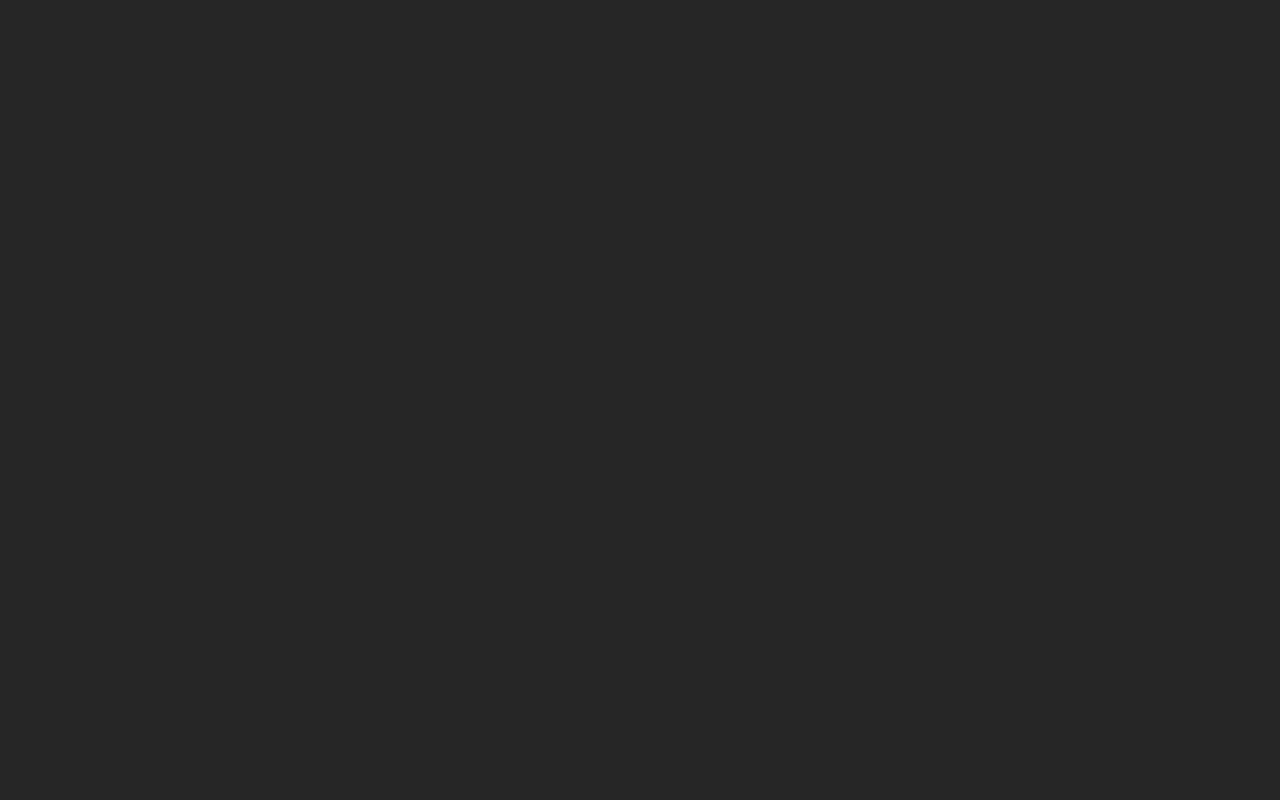
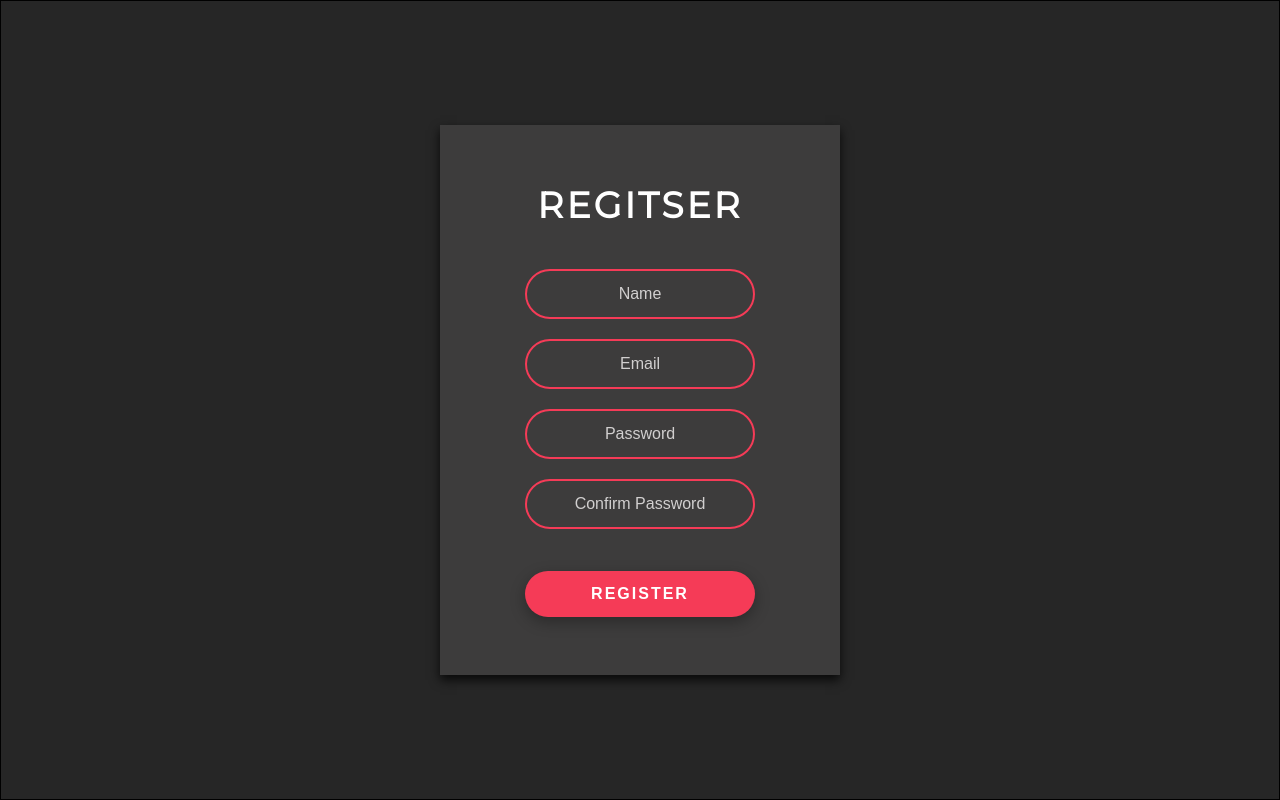
Before and after one commit to makdoom/MERN_Login_System, a React (Create React App) app in the folder client/: page /register in a window 1280 px wide. Built offline with nearby package versions, Linux system fonts and the light colour scheme.

Commit message:
Completed Registration UI

```diff
--- a/client/src/App.js
+++ b/client/src/App.js
@@ -6,6 +6,7 @@ import Counter from "./components/Counter";
 import { BrowserRouter as Router, Switch, Route } from "react-router-dom";
 import Home from "./components/Home";
 import Login from "./components/Login";
+import Register from "./components/Register";
 
 function App() {
   return (
@@ -14,7 +15,7 @@ function App() {
         <Provider store={store}>
           <div className="app">
             <Route exact path="/login" component={Login} />
-            <Route exact path="/counter" component={Counter} />
+            <Route exact path="/register" component={Register} />
           </div>
         </Provider>
       </Switch>
--- /dev/null
+++ b/client/src/components/Register.js
@@ -0,0 +1,25 @@
+import React from "react";
+import "../stylesheets/register.css";
+
+const Register = () => {
+  return (
+    <div className="register">
+      <div className="register__box">
+        <form className="form__control">
+          <div className="register__header">
+            <h2>Regitser</h2>
+          </div>
+          <div className="register__body">
+            <input type="text" name="name" placeholder="Name" />
+            <input type="email" placeholder="Email" />
+            <input type="password" placeholder="Password" />
+            <input type="password" placeholder="Confirm Password" />
+            <button type="submit">Register</button>
+          </div>
+        </form>
+      </div>
+    </div>
+  );
+};
+
+export default Register;
--- /dev/null
+++ b/client/src/stylesheets/register.css
@@ -0,0 +1,97 @@
+.register {
+  width: 100%;
+  height: 100%;
+  border: 1px solid #000;
+  display: flex;
+  justify-content: center;
+  align-items: center;
+  font-family: "Montserrat", sans-serif;
+}
+
+.register__box {
+  /* padding: 50px 80px; */
+  height: 550px;
+  width: 400px;
+  background: #3d3c3c;
+  /* border: 1px solid #fff; */
+  box-shadow: 0 5px 10px rgba(0, 0, 0, 0.8);
+}
+
+.register__box .form__control {
+  height: 100%;
+  width: 100%;
+  display: flex;
+  flex-direction: column;
+  justify-content: center;
+  align-items: center;
+}
+
+.register__header {
+  font-size: 1.5rem;
+  margin-bottom: 2rem;
+  text-transform: uppercase;
+  letter-spacing: 3px;
+}
+
+.register__body {
+  display: flex;
+  flex-direction: column;
+  justify-content: center;
+  align-items: center;
+}
+
+.register__body input {
+  margin: 10px auto;
+  display: block;
+  background: none;
+  border: none;
+  padding: 14px 10px;
+  border-radius: 30px;
+  outline: none;
+  text-align: center;
+  border: 2px solid #f53b57;
+  width: 230px;
+  color: #fff;
+  font-size: 1rem;
+  transition: 0.25s ease-in-out;
+}
+
+::placeholder {
+  color: #d1cfcf;
+}
+.register__body input:focus {
+  width: 280px;
+  border: 2px solid #27ae60;
+}
+
+.register__body button {
+  padding: 14px 25px;
+  width: 230px;
+  border-radius: 30px;
+  background: #f53b57;
+  border: none;
+  color: #fff;
+  outline: none;
+  font-weight: 600;
+  font-size: 1rem;
+  text-transform: uppercase;
+  letter-spacing: 2px;
+  margin-top: 2rem;
+  cursor: pointer;
+  box-shadow: 0 5px 15px rgba(0, 0, 0, 0.3);
+  transition: 0.2s ease-in-out;
+}
+
+.register__body button:hover {
+  transform: translateY(-4px);
+}
+
+.form__control p {
+  margin-top: 1.5rem;
+  font-size: 0.9rem;
+}
+
+.form__control p a {
+  text-decoration: none;
+  color: #f53b57;
+}
```
